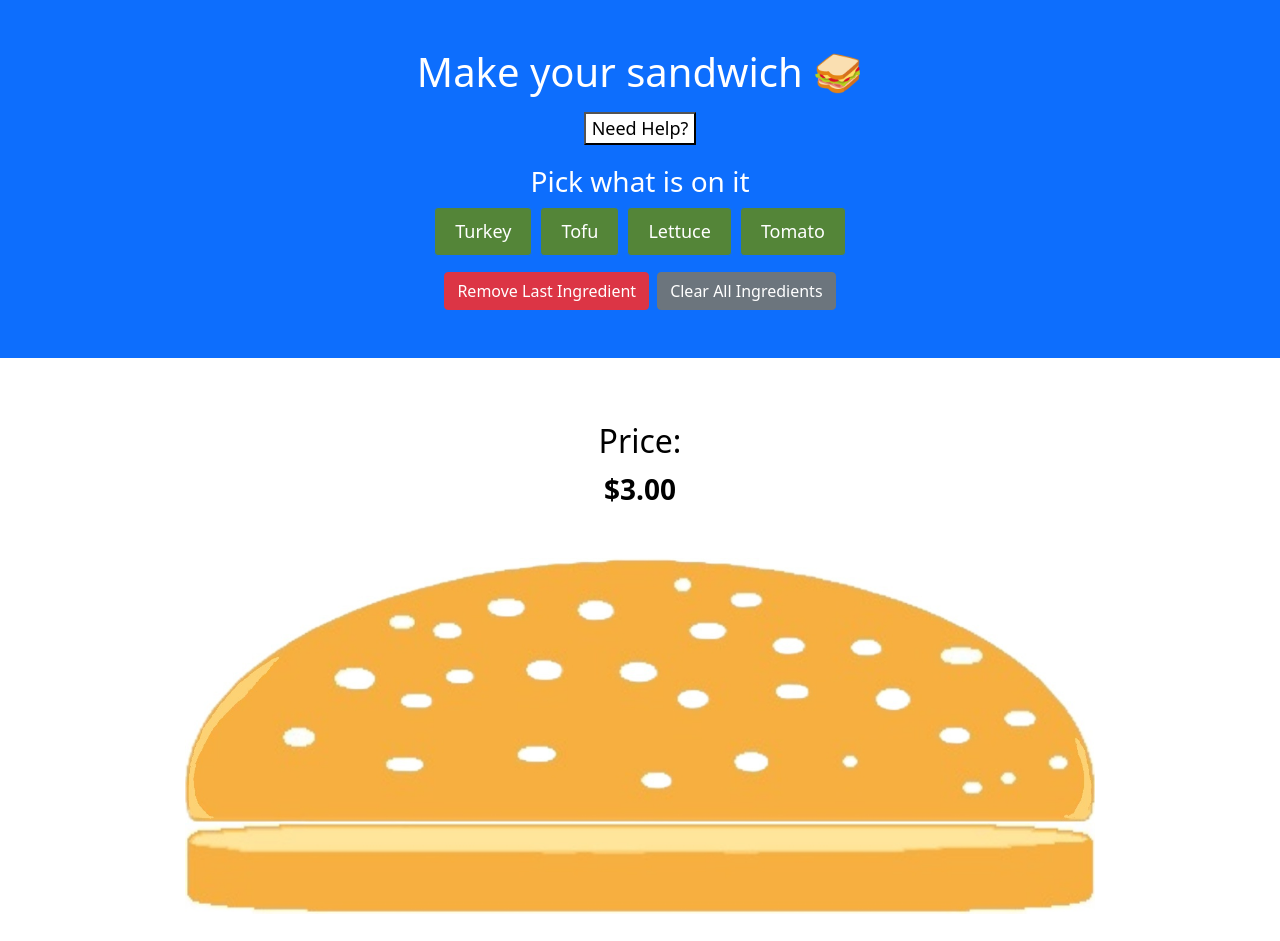
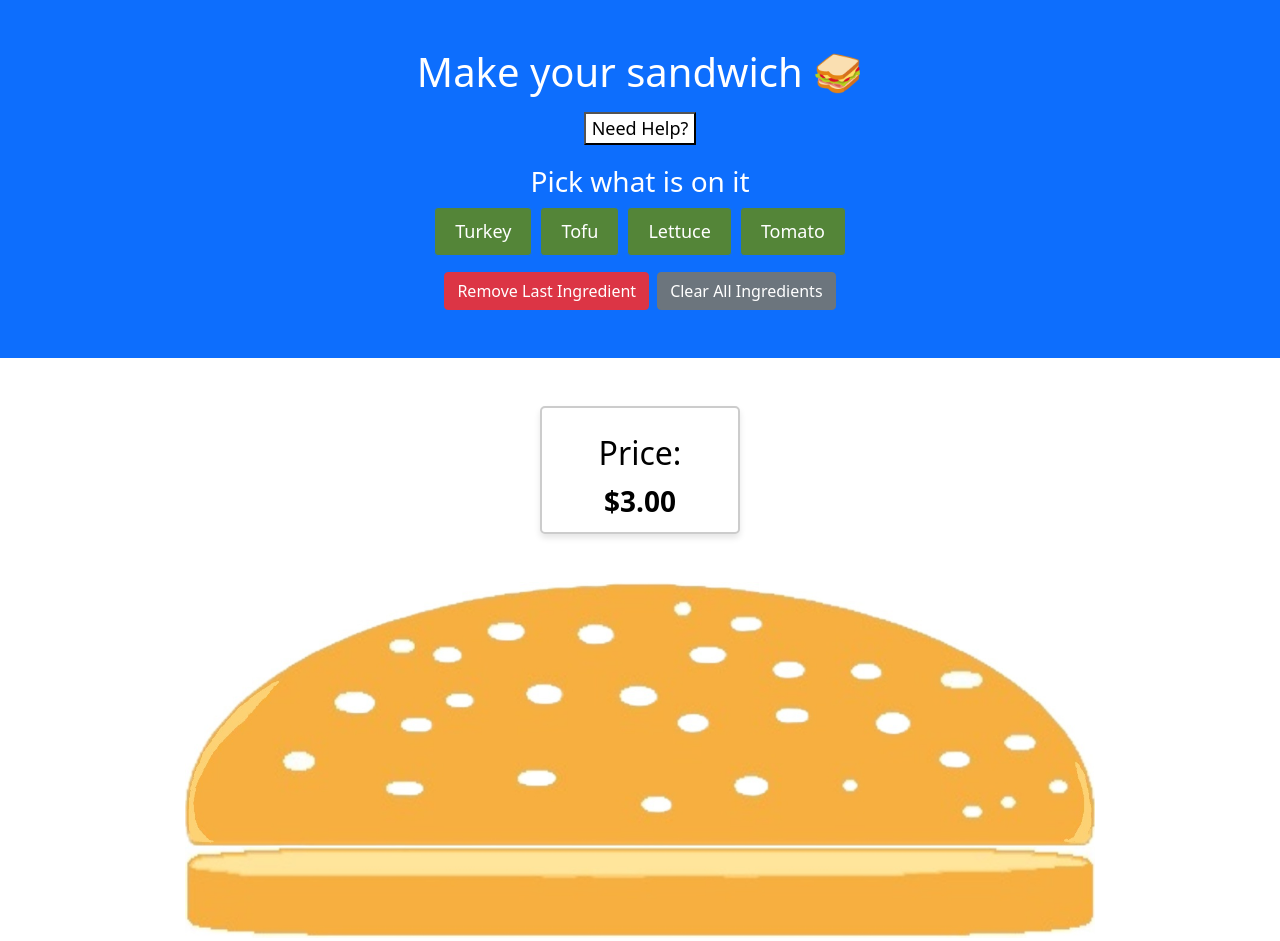
Before and after one commit to k-stranick/SammichMaker, a plain HTML site: page index.html in a window 1280 px wide. Drawn offline with nearby package versions, Linux system fonts and the light colour scheme.

Commit message:
added scrolling price

```diff
--- a/css/styles.css
+++ b/css/styles.css
@@ -10,6 +10,8 @@ body {
     display: flex;
     flex-direction: column;
     align-items: center;
+    position: relative;
+    overflow: visible;
 }
 
 .sandwich-layers {
@@ -74,3 +76,21 @@ body {
     margin-bottom: 20px;
     background-color: white;
 }
+
+/* ✅ Default Position (Initially Static) */
+#price-container {
+    position: sticky;
+    top: 0;
+    left: 0;
+    width: 200px;
+    background-color: white;
+    padding: 10px;
+    font-size: 18px;
+    font-weight: bold;
+    z-index: 1000;
+    border: 2px solid #ccc;
+    border-radius: 5px;
+    text-align: center;
+    box-shadow: 0px 4px 6px rgba(0, 0, 0, 0.1);
+    transition: all 0.3s ease-in-out;
+}
--- a/index.html
+++ b/index.html
@@ -18,7 +18,7 @@
     <h1>Make your sandwich 🥪</h1>
     <!-- Help button with tooltip -->
     <div class="text-center mt-3">
-      <button id="help-button" class="help" data-bs-toggle="tooltip" data-bs-placement="bottom"
+      <button id="help-info" class="help" data-bs-toggle="tooltip" data-bs-placement="bottom"
         title="Click on a topping to add it to your sandwich. Click on an ingredient in your sandwich to remove it. Use the buttons below to remove the last ingredient or clear all ingredients.">
         Need Help?
       </button>
@@ -33,7 +33,7 @@
 
   <!-- Display the base price dynamically  -->
   <div class="sandwich-container mt-5 mb 5">
-    <div class="col-sm-3 text-center">
+    <div id="price-container" class="col-sm-3 text-center">
       <h2 class="mt-3">Price:</h2>
       <span id="running-total" class="fs-3 fw-bold"></span>
     </div>
--- a/js/main.js
+++ b/js/main.js
@@ -4,8 +4,7 @@
  *
  * - Listens for the DOMContentLoaded event to ensure the HTML is fully parsed.
  * - Once the DOM is ready, creates a new instance of the SandwichApp class.
- * - (Commented out) Optionally, the instance can be assigned to the global `window`
- *   object for debugging or console-based interaction.
+ * - Initializes the Bootstrap tooltip for help info.
  *
  * Usage:
  *  1. This script is included via a <script type="module" src="main.js"></script>
@@ -22,16 +21,11 @@
 
 import { SandwichApp } from "./sammich-app.js";
 
-// document.addEventListener("DOMContentLoaded", () => {
-//     const app = new SandwichApp();
-//     // window.app = new SandwichApp(); // Optionally, create and expose for global debugging
-// });
-
 document.addEventListener("DOMContentLoaded", () => {
     const app = new SandwichApp();
 
-    // Initialize the tooltip for the help button
-    const helpButton = document.getElementById("help-button");
+    // ✅ Initialize Bootstrap tooltip for the help button
+    const helpButton = document.getElementById("help-info");
     if (helpButton) {
         new bootstrap.Tooltip(helpButton);
     }
```
